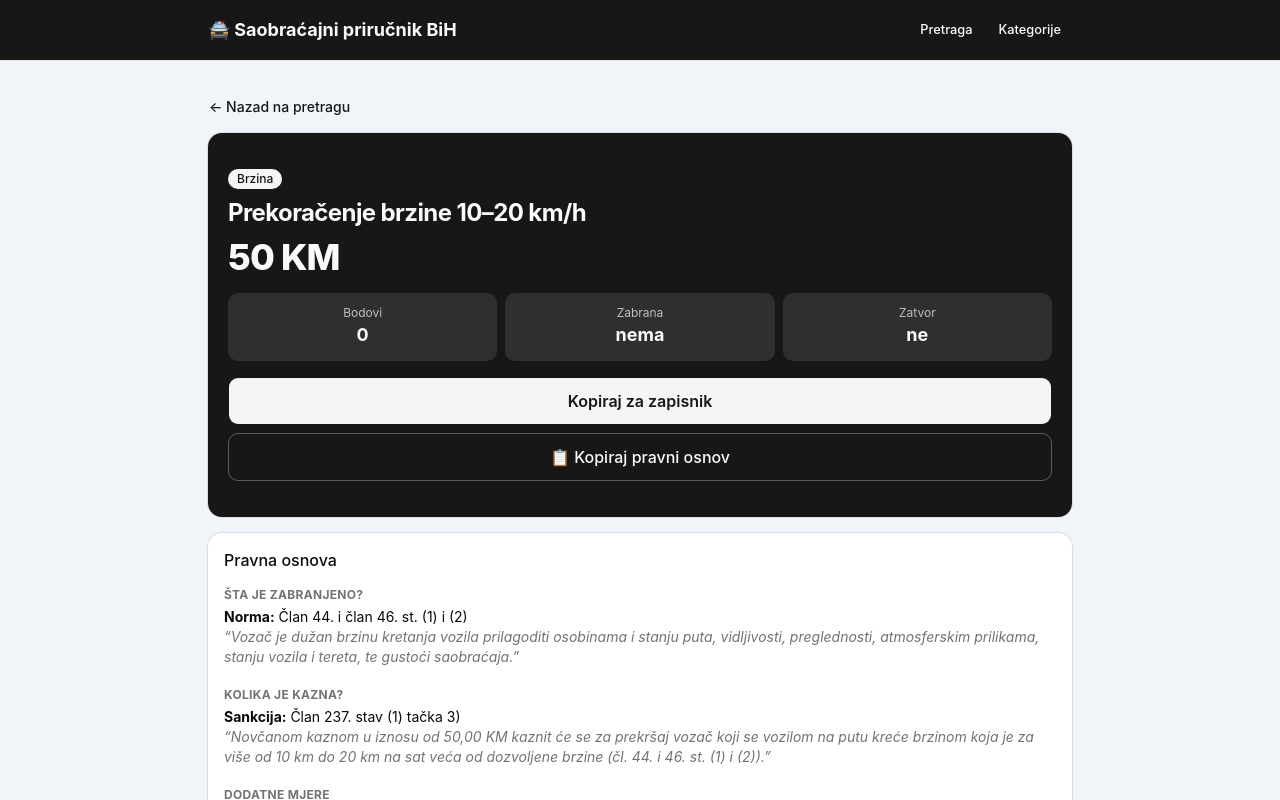
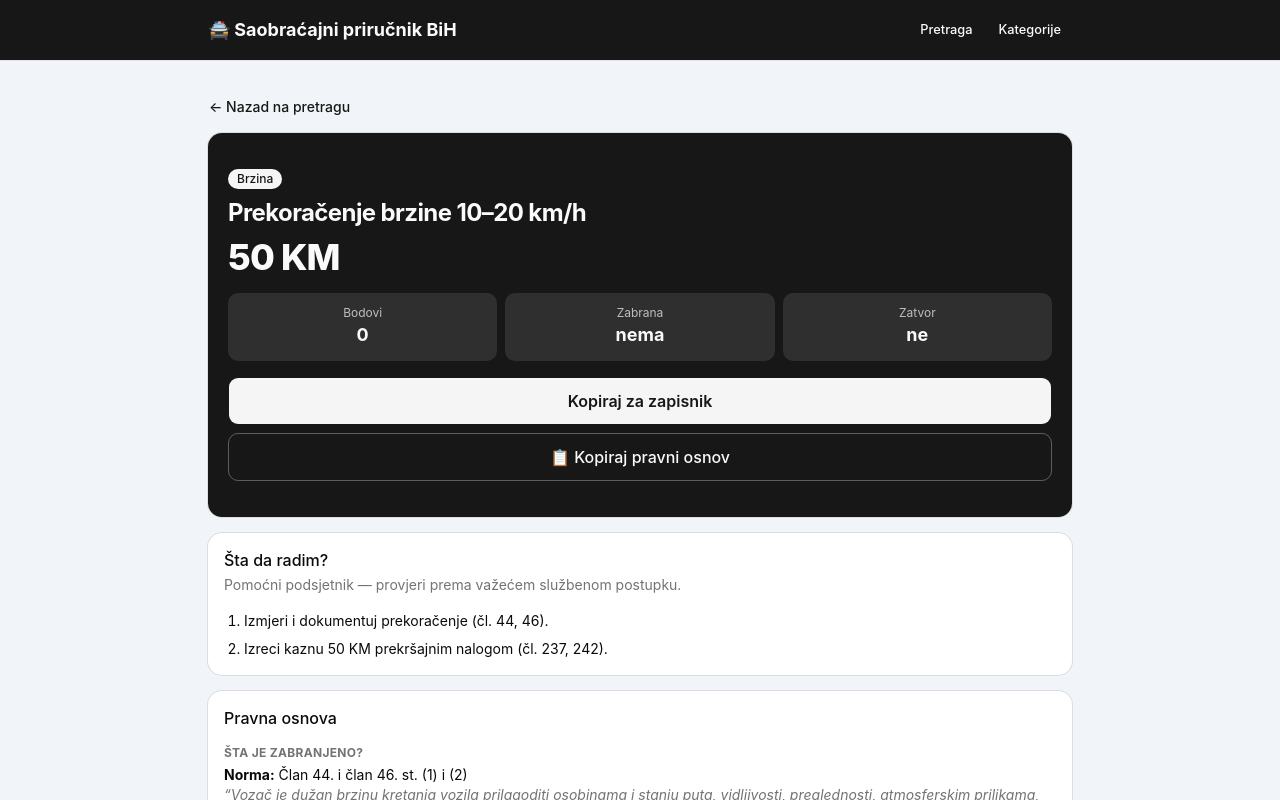
Before and after one commit to adnanh2803/ZOOBS, a SvelteKit app: page /prekrsaj/brzina-10-20 in a window 1280 px wide. Shown: the top 800 px of the page. Built offline with nearby package versions, Linux system fonts and the light colour scheme.

Commit message:
Procedure card: postupanje checklist per violation (ZOBS-cited steps)

```diff
--- a/src/lib/data/violations.json
+++ b/src/lib/data/violations.json
@@ -15,6 +15,7 @@
 		"zatvor": "ne",
 		"opis": "Najblaži stepen prekoračenja brzine. Fiksna kazna 50 KM.",
 		"povezano": ["Član 43.", "Član 44.", "Član 46."],
+		"postupanje": ["Izmjeri i dokumentuj prekoračenje (čl. 44, 46).", "Izreci kaznu 50 KM prekršajnim nalogom (čl. 237, 242)."],
 		"source_md": "docs/zobs-2024-02-kaznene.md#clan-237",
 		"status": "potvrdjeno"
 	},
@@ -34,6 +35,7 @@
 		"zatvor": "ne",
 		"opis": "Srednji stepen prekoračenja brzine, bez razlike naselje / van naselja.",
 		"povezano": ["Član 43.", "Član 44.", "Član 46.", "Član 222."],
+		"postupanje": ["Izmjeri i dokumentuj prekoračenje (čl. 44, 46).", "Izreci kaznu 100–300 KM nalogom; 2 boda + zabrana 1–4 mj. (čl. 235)."],
 		"source_md": "docs/zobs-2024-02-kaznene.md#clan-235",
 		"status": "potvrdjeno"
 	},
@@ -53,6 +55,7 @@
 		"zatvor": "ne",
 		"opis": "Najteži stepen prekoračenja brzine. Visoka novčana kazna.",
 		"povezano": ["Član 43.", "Član 44.", "Član 46.", "Član 42a."],
+		"postupanje": ["Izmjeri i dokumentuj prekoračenje (čl. 44, 46).", "Izreci kaznu 400–1.000 KM; 2 boda + zabrana 2–6 mj. (čl. 234a).", "+40 naselje / +60 van naselja: kvalifikuj kao obijesnu vožnju (čl. 42a, 234b)."],
 		"source_md": "docs/zobs-2024-02-kaznene.md#clan-234a",
 		"status": "potvrdjeno"
 	},
@@ -72,6 +75,7 @@
 		"zatvor": "ne",
 		"opis": "2x crveno u 20 min, +40 naselje / +60 van naselja, preticanje kolone preko pune linije, >1,5 g/kg ili droge. Uz nezgodu 3.000–5.000 KM + 9 mj. + 4 boda. Povrat u 2 god.: privremeno oduzimanje vozila.",
 		"povezano": ["Član 42a.", "Član 44.", "Član 46.", "Član 174.", "Član 220.", "Član 224.", "Član 244."],
+		"postupanje": ["Dokumentuj radnje iz čl. 42a st. (2).", "Izreci kaznu 2.000–3.000 KM; zabrana 6 mj. + 2 boda (čl. 234b).", "Provjeri povrat u evidenciji (čl. 244): povratnik u 2 god. → privremeno oduzmi vozilo (čl. 42a st. 3).", "Uz nezgodu: 3.000–5.000 KM + 9 mj. + 4 boda (čl. 234b st. 3)."],
 		"source_md": "docs/zobs-2026-35-26-izmjene.md#clan-5",
 		"status": "potvrdjeno",
 		"izmjena": "35/2026"
@@ -92,6 +96,7 @@
 		"zatvor": "ne",
 		"opis": "Najteži alkoholni prekršaj. Obavezno isključenje iz saobraćaja na terenu.",
 		"povezano": ["Član 174.", "Član 220.", "Član 224.", "Član 42a."],
+		"postupanje": ["Testiraj aparatom; dokumentuj rezultat (čl. 220).", "Izreci kaznu 400–1.000 KM; 2 boda + zabrana 2–6 mj. (čl. 234a).", "Zadrži do prestanka djelovanja, najduže 12 h (čl. 224 st. 2)."],
 		"source_md": "docs/zobs-2024-02-kaznene.md#clan-234a",
 		"status": "potvrdjeno"
 	},
@@ -111,6 +116,7 @@
 		"zatvor": "ne",
 		"opis": "Čest prekršaj na kontrolnim tačkama. Kazna i za vozača i za putnika. Uz nezgodu 400–2.000 KM + zabrana 1–6 mj. + 2 boda (čl. 235a st. 2).",
 		"povezano": ["Član 34.", "Član 34a."],
+		"postupanje": ["Konstatuj nevezivanje (čl. 34).", "Izreci kaznu 200–400 KM nalogom (čl. 235a, 242).", "Uz nezgodu: 400–2.000 KM + zabrana 1–6 mj. + 2 boda (čl. 235a st. 2)."],
 		"source_md": "docs/zobs-2026-35-26-izmjene.md#clan-7",
 		"status": "potvrdjeno",
 		"izmjena": "35/2026"
@@ -131,6 +137,7 @@
 		"zatvor": "ne",
 		"opis": "Najblaži alkoholni prekršaj. Donja granica kažnjivosti 0,3 promila.",
 		"povezano": ["Član 174.", "Član 220.", "Član 224."],
+		"postupanje": ["Testiraj aparatom; dokumentuj rezultat (čl. 220).", "Izreci kaznu 50–250 KM nalogom (čl. 236)."],
 		"source_md": "docs/zobs-2024-02-kaznene.md#clan-236",
 		"status": "potvrdjeno"
 	},
@@ -150,6 +157,7 @@
 		"zatvor": "ne",
 		"opis": "Srednji alkoholni prekršaj. Uz nezgodu moguća zabrana.",
 		"povezano": ["Član 174.", "Član 220.", "Član 224."],
+		"postupanje": ["Testiraj aparatom; dokumentuj rezultat (čl. 220).", "Izreci kaznu 100–300 KM; 2 boda + zabrana 1–4 mj. (čl. 235)."],
 		"source_md": "docs/zobs-2024-02-kaznene.md#clan-235",
 		"status": "potvrdjeno"
 	},
@@ -169,6 +177,7 @@
 		"zatvor": "ne",
 		"opis": "Bez hands-free uređaja. Uz nezgodu 400–2.000 KM + zabrana 1–6 mj. + 2 boda (čl. 235a st. 2).",
 		"povezano": ["Član 33.", "Član 33a."],
+		"postupanje": ["Konstatuj korištenje na licu mjesta (čl. 33).", "Izreci kaznu 200–400 KM nalogom (čl. 235a, 242).", "Uz nezgodu: 400–2.000 KM + zabrana 1–6 mj. + 2 boda (čl. 235a st. 2)."],
 		"source_md": "docs/zobs-2026-35-26-izmjene.md#clan-7",
 		"status": "potvrdjeno",
 		"izmjena": "35/2026"
@@ -189,6 +198,7 @@
 		"zatvor": "ne",
 		"opis": "Težak prekršaj signalizacije. Uz nezgodu zabrana.",
 		"povezano": ["Član 51.", "Član 42a."],
+		"postupanje": ["Konstatuj prolaz kroz crveno (čl. 51).", "Izreci 100–300 KM; 2 boda + zabrana 1–4 mj. (čl. 235).", "2x crveno u 20 min: obijesna vožnja (čl. 42a, 234b)."],
 		"source_md": "docs/zobs-2024-02-kaznene.md#clan-235",
 		"status": "potvrdjeno"
 	},
@@ -208,6 +218,7 @@
 		"zatvor": "ne",
 		"opis": "Odbijanje se tretira kao najteži alkoholni prekršaj. Obavezna maksimalna kazna 1.000 KM. Zadržavanje do 12 h uz znakove poremećenosti (čl. 224 st. 2). Moguće trajno oduzimanje vozila (čl. 234a st. 4).",
 		"povezano": ["Član 220.", "Član 221.", "Član 174.", "Član 224."],
+		"postupanje": ["Konstatuj odbijanje testiranja / stručnog pregleda (čl. 220).", "Izreci maksimalnu kaznu 1.000 KM; 2 boda + zabrana 2–6 mj. (čl. 234a).", "Uz znakove poremećenosti: zadrži do 12 h (čl. 224 st. 2)."],
 		"source_md": "docs/zobs-2026-35-26-izmjene.md#clan-4",
 		"status": "potvrdjeno",
 		"izmjena": "35/2026"
@@ -228,6 +239,7 @@
 		"zatvor": "ne",
 		"opis": "Vožnja bez ikada stečenog prava. Vozilo se isključuje iz saobraćaja. Moguće trajno oduzimanje vozila (čl. 234a st. 4).",
 		"povezano": ["Član 184.", "Član 187.", "Član 172."],
+		"postupanje": ["Provjeri da lice nema pravo upravljanja (čl. 184, 172).", "Izreci 400–1.000 KM (čl. 234a).", "Spriječi nastavak vožnje; moguće trajno oduzimanje vozila (čl. 234a st. 4)."],
 		"source_md": "docs/zobs-2024-02-kaznene.md#clan-234a",
 		"status": "potvrdjeno",
 		"izmjena": "35/2026"
@@ -248,6 +260,7 @@
 		"zatvor": "ne",
 		"opis": "Granica je 30 dana od isteka potvrde. Tablice i potvrda se oduzimaju. Moguće trajno oduzimanje vozila (čl. 234a st. 4).",
 		"povezano": ["Član 207.", "Član 211.", "Član 208."],
+		"postupanje": ["Provjeri potvrdu o registraciji (čl. 211, 207).", "Izreci 400–1.000 KM; 2 boda + zabrana 2–6 mj. (čl. 234a).", "Oduzmi tablice i potvrdu; moguće trajno oduzimanje vozila (čl. 234a st. 4)."],
 		"source_md": "docs/zobs-2024-02-kaznene.md#clan-234a",
 		"status": "potvrdjeno",
 		"izmjena": "35/2026"
@@ -268,6 +281,7 @@
 		"zatvor": "ne",
 		"opis": "Teška zloupotreba identifikacije vozila. Moguća sumnja na krivično djelo. Moguće trajno oduzimanje vozila (čl. 234a st. 4).",
 		"povezano": ["Član 209.", "Član 210.", "Član 207."],
+		"postupanje": ["Provjeri da tablice pripadaju vozilu (čl. 209).", "Izreci 400–1.000 KM; 2 boda + zabrana 2–6 mj. (čl. 234a).", "Moguće trajno oduzimanje vozila (čl. 234a st. 4)."],
 		"source_md": "docs/zobs-2024-02-kaznene.md#clan-234a",
 		"status": "potvrdjeno",
 		"izmjena": "35/2026"
@@ -288,6 +302,7 @@
 		"zatvor": "ne",
 		"opis": "Zaštita djece. Izuzetno visoka kazna za ovu kategoriju.",
 		"povezano": ["Član 34.", "Član 34a."],
+		"postupanje": ["Konstatuj prevoz djeteta mlađeg od 12 sprijeda (čl. 34 st. 3).", "Izreci kaznu 400–1.000 KM (čl. 234a)."],
 		"source_md": "docs/zobs-2024-02-kaznene.md#clan-234a",
 		"status": "potvrdjeno"
 	},
@@ -307,6 +322,7 @@
 		"zatvor": "ne",
 		"opis": "Ima dozvolu, ali ne za tu kategoriju. Razlikovati od vožnje bez dozvole.",
 		"povezano": ["Član 187.", "Član 184.", "Član 172."],
+		"postupanje": ["Provjeri kategorije u vozačkoj dozvoli (čl. 187).", "Izreci 100–300 KM + 1 bod (čl. 235)."],
 		"source_md": "docs/zobs-2024-02-kaznene.md#clan-235",
 		"status": "potvrdjeno"
 	},
@@ -326,6 +342,7 @@
 		"zatvor": "ne",
 		"opis": "Fiksna kazna. Odnosi se i na putnika na motociklu.",
 		"povezano": ["Član 102.", "Član 99.", "Član 100.", "Član 101."],
+		"postupanje": ["Konstatuj vožnju bez kacige (čl. 102).", "Izreci 50 KM (čl. 237)."],
 		"source_md": "docs/zobs-2024-02-kaznene.md#clan-237",
 		"status": "potvrdjeno"
 	},
@@ -345,6 +362,7 @@
 		"zatvor": "ne",
 		"opis": "Opća klauzula za blokiranje puta i uništavanje signalizacije.",
 		"povezano": ["Član 3.", "Član 19.", "Član 26."],
+		"postupanje": ["Konstatuj ometanje / oštećenje (čl. 3 st. 2).", "Izreci 400–1.000 KM (čl. 234a)."],
 		"source_md": "docs/zobs-2024-02-kaznene.md#clan-234a",
 		"status": "potvrdjeno"
 	},
@@ -364,6 +382,7 @@
 		"zatvor": "ne",
 		"opis": "Uređaj se privremeno oduzima na terenu. Uz nezgodu 400–2.000 KM + zabrana 1–6 mj. + 2 boda (čl. 235a st. 2).",
 		"povezano": ["Član 33a.", "Član 33."],
+		"postupanje": ["Konstatuj uređaj i privremeno ga oduzmi (čl. 33a).", "Izreci kaznu 200–400 KM nalogom (čl. 235a, 242).", "Uz nezgodu: 400–2.000 KM + zabrana 1–6 mj. + 2 boda (čl. 235a st. 2)."],
 		"source_md": "docs/zobs-2026-35-26-izmjene.md#clan-7",
 		"status": "potvrdjeno",
 		"izmjena": "35/2026"
@@ -384,6 +403,7 @@
 		"zatvor": "ne",
 		"opis": "Tipično na autoputu i brzim cestama.",
 		"povezano": ["Član 58.", "Član 60.", "Član 61.", "Član 42a."],
+		"postupanje": ["Konstatuj nedozvoljeno preticanje (čl. 58).", "Izreci 100–300 KM + 1 bod (čl. 235).", "Preticanje kolone preko pune linije: obijesna vožnja (čl. 42a)."],
 		"source_md": "docs/zobs-2024-02-kaznene.md#clan-235",
 		"status": "potvrdjeno"
 	},
@@ -403,6 +423,7 @@
 		"zatvor": "ne",
 		"opis": "Uklanjanje vozila nakon nezgode ili kvara bez odlaganja.",
 		"povezano": ["Član 26.", "Član 70.", "Član 77."],
+		"postupanje": ["Konstatuj vozilo / predmete na putu (čl. 26).", "Izreci 50–250 KM (čl. 236).", "Naloži uklanjanje; troškove snosi lice (čl. 26 st. 2)."],
 		"source_md": "docs/zobs-2024-02-kaznene.md#clan-236",
 		"status": "potvrdjeno"
 	}
--- a/src/lib/types.ts
+++ b/src/lib/types.ts
@@ -19,6 +19,8 @@ export interface Violation {
 	izmjena?: string;
 	/** Related ZOBS articles shown as tappable chips (each verified in source MD). */
 	povezano?: string[];
+	/** Ordered roadside procedure reminder; every step cites a verified ZOBS article. */
+	postupanje?: string[];
 }
 
 export const KATEGORIJE = [
--- a/src/routes/prekrsaj/[id]/+page.svelte
+++ b/src/routes/prekrsaj/[id]/+page.svelte
@@ -78,6 +78,22 @@
 		</Card.Content>
 	</Card.Root>
 
+	{#if v.postupanje?.length}
+		<Card.Root>
+			<Card.Header>
+				<Card.Title>Šta da radim?</Card.Title>
+				<Card.Description>Pomoćni podsjetnik — provjeri prema važećem službenom postupku.</Card.Description>
+			</Card.Header>
+			<Card.Content>
+				<ol class="list-decimal space-y-2 pl-5 text-sm">
+					{#each v.postupanje as korak}
+						<li>{korak}</li>
+					{/each}
+				</ol>
+			</Card.Content>
+		</Card.Root>
+	{/if}
+
 	<Card.Root>
 		<Card.Header>
 			<Card.Title>Pravna osnova</Card.Title>
```
Also changed, not shown: screenshots/ui-postupanje-desktop.png (added), screenshots/ui-postupanje-mobile.png (added).
